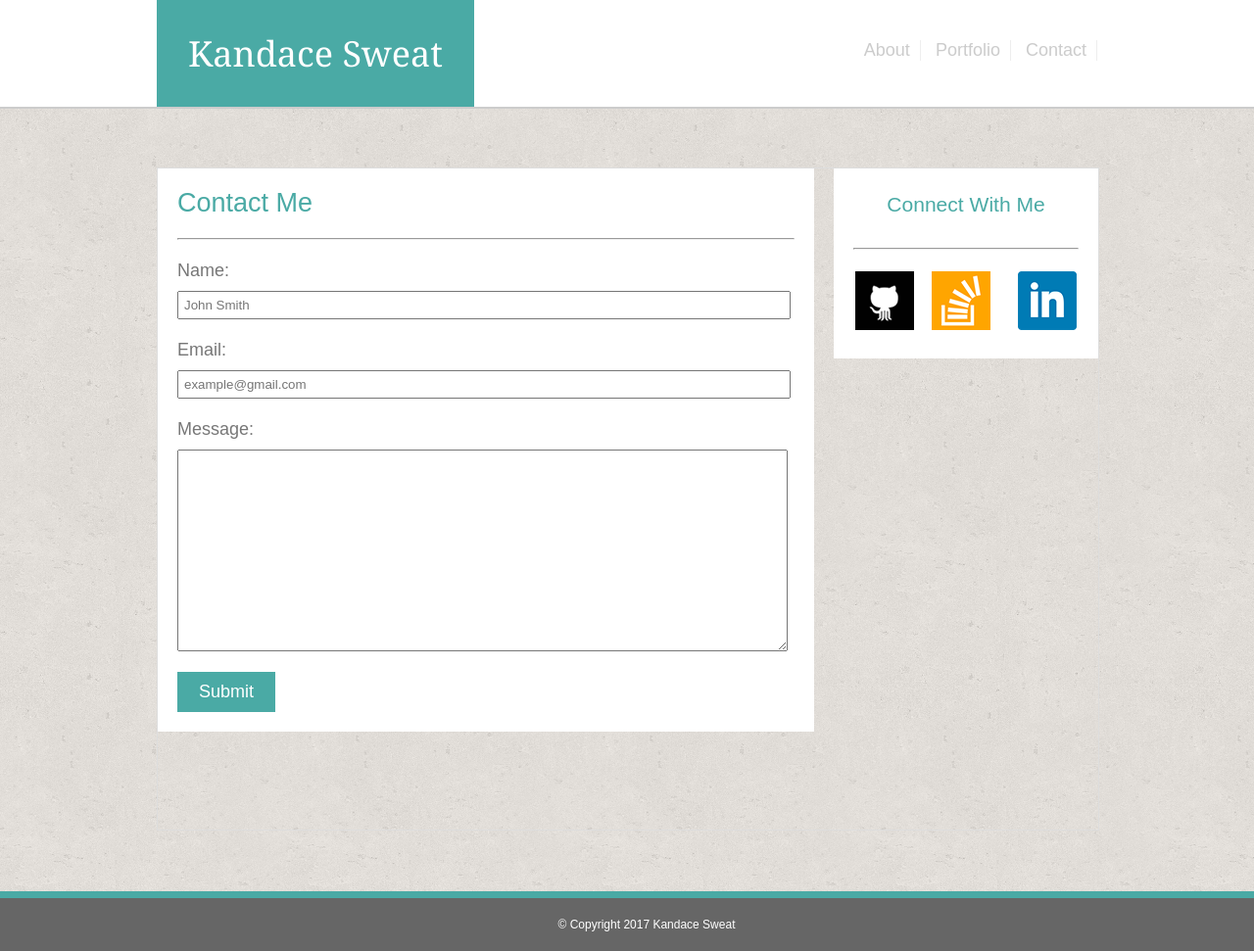
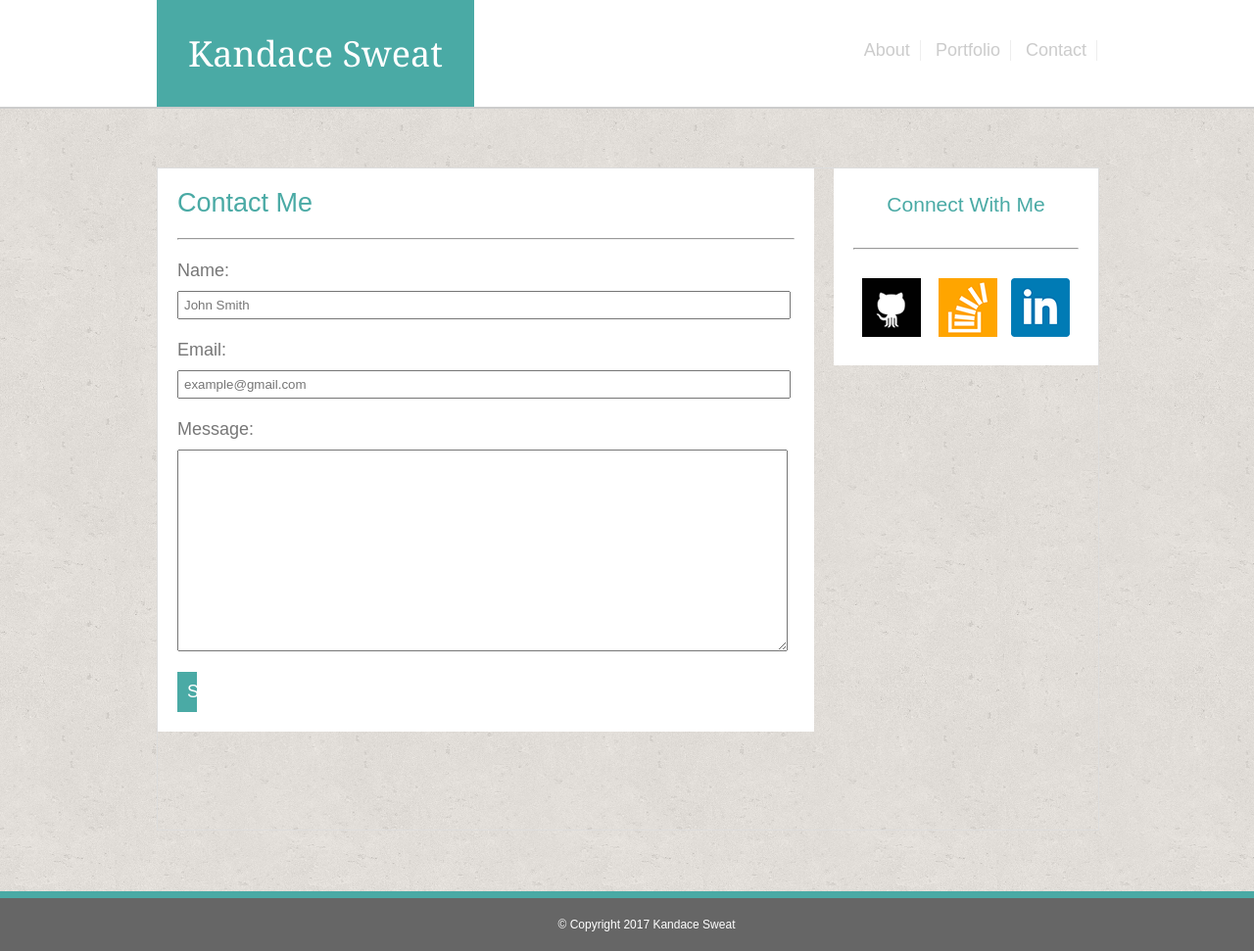
Before and after one commit to klsweat/Basic-Portfolio, a PHP site: page /contact.html in a window 1280 px wide. Shown: the whole page at 98% size. Run offline with PHP 8.4, Linux system fonts and the light colour scheme.

Commit message:
Homework Done

```diff
--- a/assets/css/style.css
+++ b/assets/css/style.css
@@ -161,7 +161,7 @@ input {
 	background-color: #4aaaa5;
     color: #fff;
     padding: 10px;
-    width: 100px;
+    width: 10px;
     border: none;
     font-size: 18px;
 }
@@ -256,7 +256,7 @@ input {
 }
 
 .social_icons {
-	padding: 22px;
+	padding: 29px;
 }
 
 .portfolio_row_1 {
```
